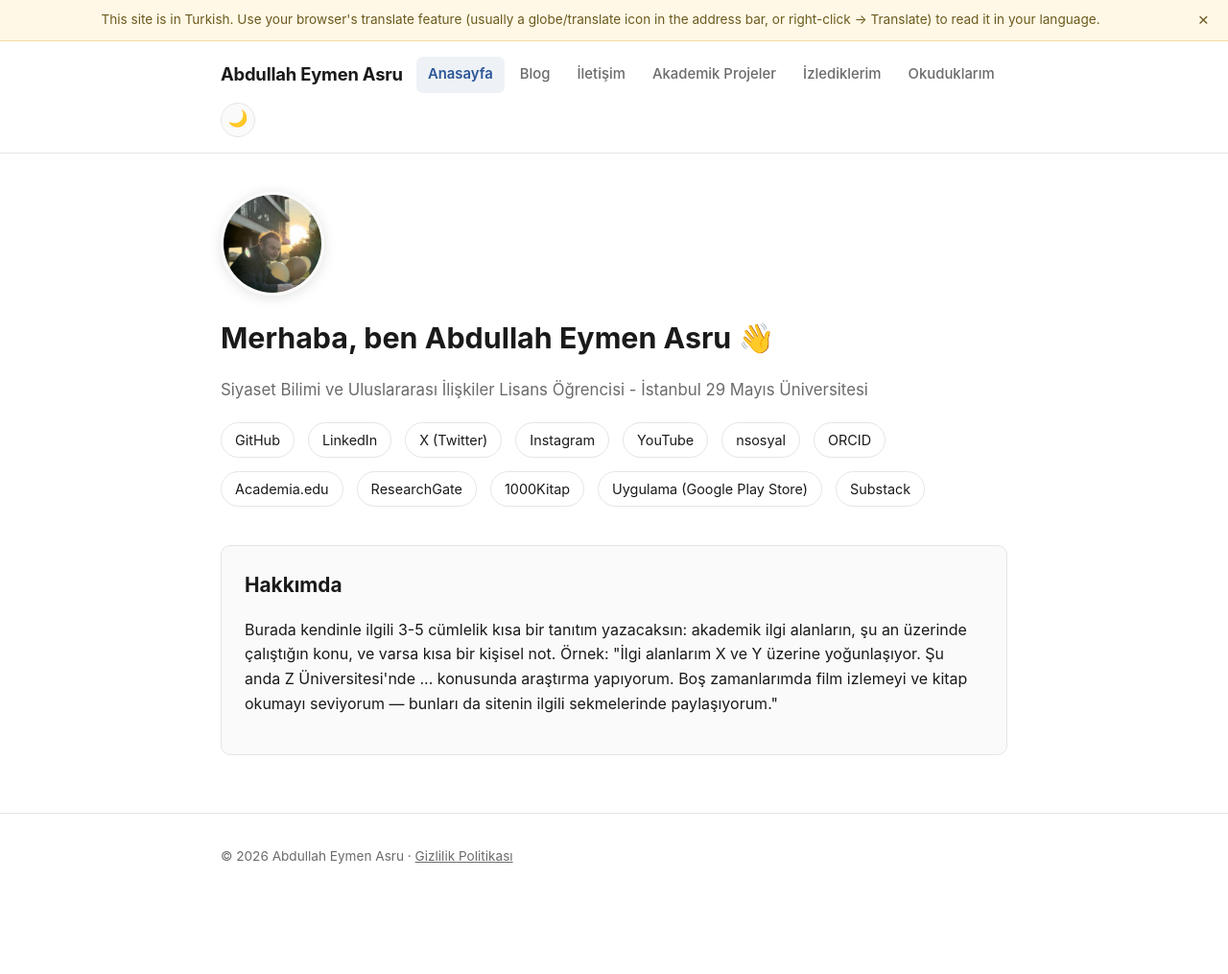
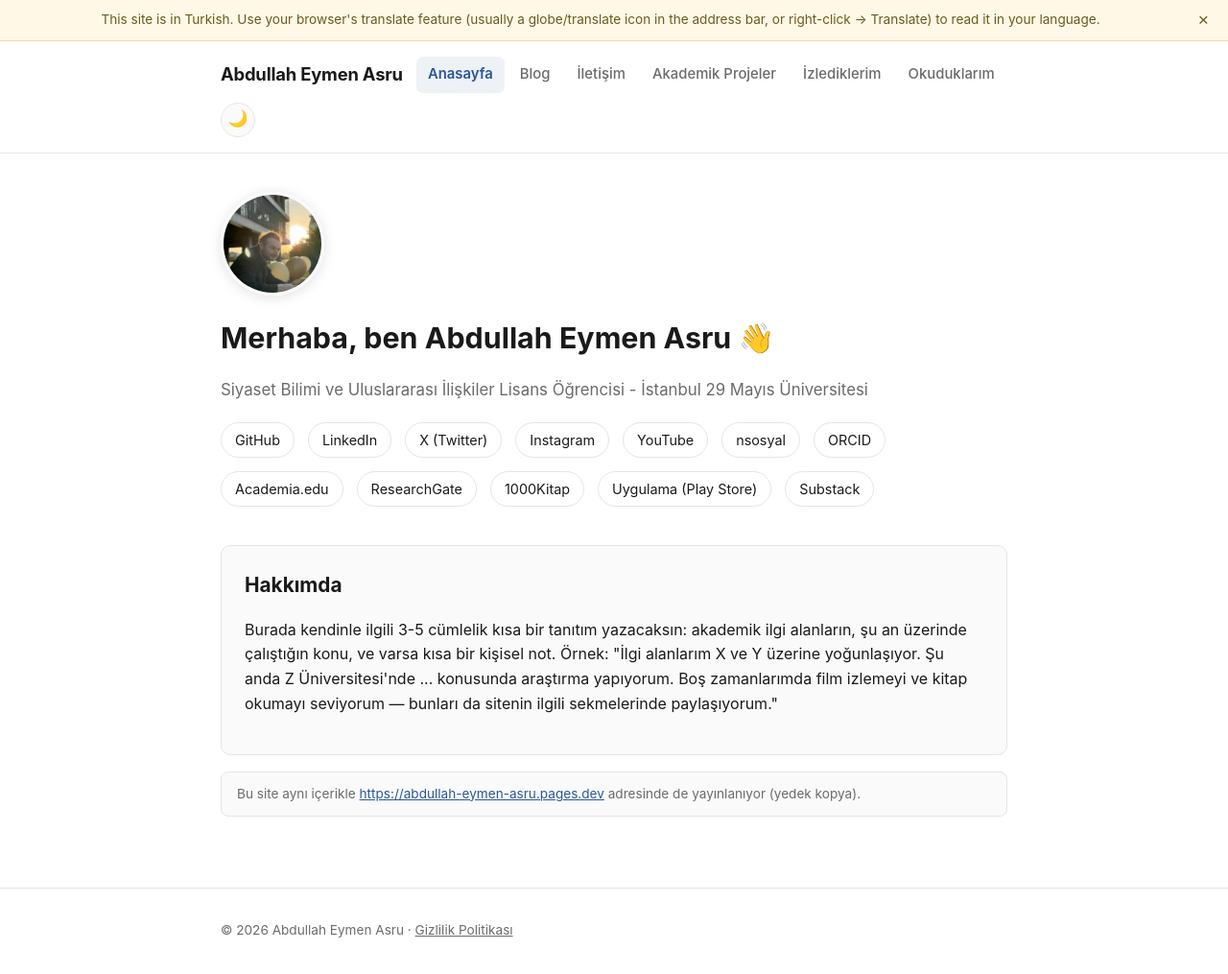
Before and after one commit to abdullah-eymen-asru/abdullah-eymen-asru.github.io, a Jekyll site: the page built from index.md, in a window 1280 px wide and 1015 px high. Shown: the whole window at 96% size. Built offline with Jekyll 4.4.1, drawn with Linux system fonts in a browser that asks for light colours.

Commit message:
Modify profile introduction and social links
Updated social links label and added mirror site information.

```diff
--- a/index.md
+++ b/index.md
@@ -8,11 +8,11 @@ title: Anasayfa
   <img src="{{ site.profile_image | relative_url }}" alt="{{ site.title }}" class="profile-photo">
   {% endif %}
 
-  <h1>Merhaba, ben Abdullah Eymen Asru 👋</h1>
+ <h1>Merhaba, ben Abdullah Eymen Asru 👋</h1>
   <p class="subtitle">Siyaset Bilimi ve Uluslararası İlişkiler Lisans Öğrencisi - İstanbul 29 Mayıs Üniversitesi</p>
 
   <div class="social-links">
-    {% assign labels = "github:GitHub|linkedin:LinkedIn|twitter:X (Twitter)|instagram:Instagram|youtube:YouTube|nsosyal:nsosyal|orcid:ORCID|academia:Academia.edu|researchgate:ResearchGate|kitap1000:1000Kitap|playstore:Uygulama (Google Play Store)" | split: "|" %}
+    {% assign labels = "github:GitHub|linkedin:LinkedIn|twitter:X (Twitter)|instagram:Instagram|youtube:YouTube|nsosyal:nsosyal|orcid:ORCID|academia:Academia.edu|researchgate:ResearchGate|kitap1000:1000Kitap|playstore:Uygulama (Play Store)" | split: "|" %}
     {% for pair in labels %}
       {% assign parts = pair | split: ":" %}
       {% assign key = parts[0] %}
@@ -36,3 +36,10 @@ title: Anasayfa
     okumayı seviyorum — bunları da sitenin ilgili sekmelerinde paylaşıyorum."
   </p>
 </div>
+
+{% if site.mirror_site_url and site.mirror_site_url != "" %}
+<p class="format-hint" style="margin-top: 1.2em;">
+  Bu site aynı içerikle <a href="{{ site.mirror_site_url }}" target="_blank">{{ site.mirror_site_url }}</a>
+  adresinde de yayınlanıyor (yedek kopya).
+</p>
+{% endif %}
```
